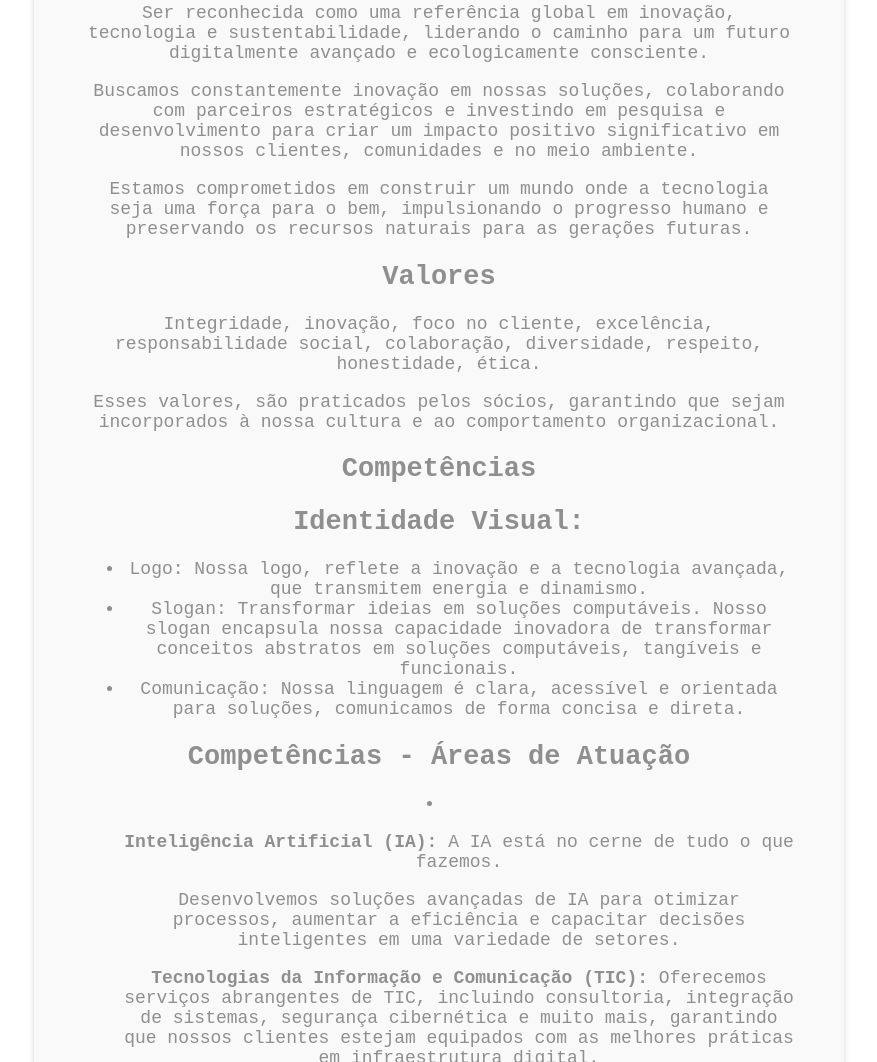
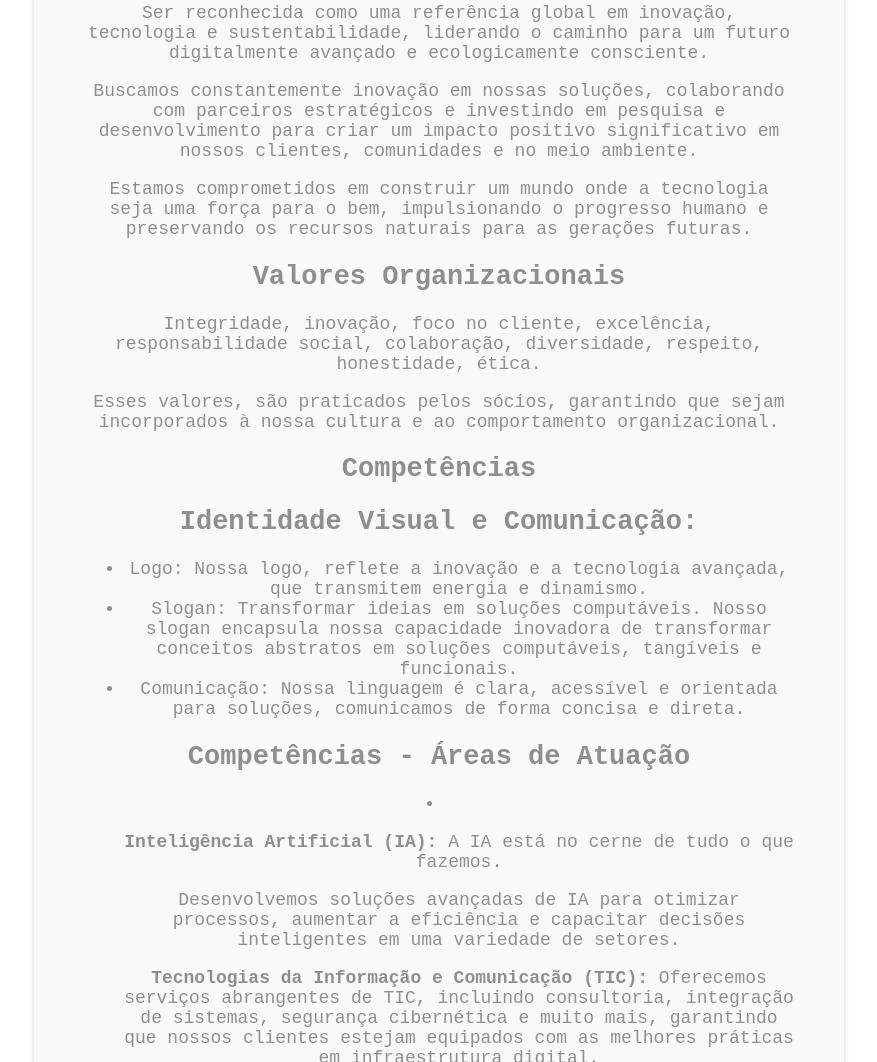
Before and after one commit to CloudEducationBrazil/eng2tech, a website with bundled scripts: page index.html in a window 1280 px wide. Shown: the part 1332-2394 px from the top of the page, without its empty margins (201-1078 px from the left). Built offline with nearby package versions, Linux system fonts and the light colour scheme; a script that the page names is missing; files whose address does not match are found by name.

Commit message:
ident org

```diff
--- a/index.html
+++ b/index.html
@@ -82,7 +82,7 @@
           </p>
         </div>
 
-        <h2>Valores</h2>
+        <h2>Valores Organizacionais</h2>
           <p>
             Integridade, inovação, foco no cliente, excelência, responsabilidade social, colaboração, diversidade, respeito, honestidade, ética.
           </p>
@@ -97,7 +97,7 @@
           </p>
 
 
-          <h2>Identidade Visual:</h2>
+          <h2>Identidade Visual e Comunicação:</h2>
 
           <ul>
             <li>
```
